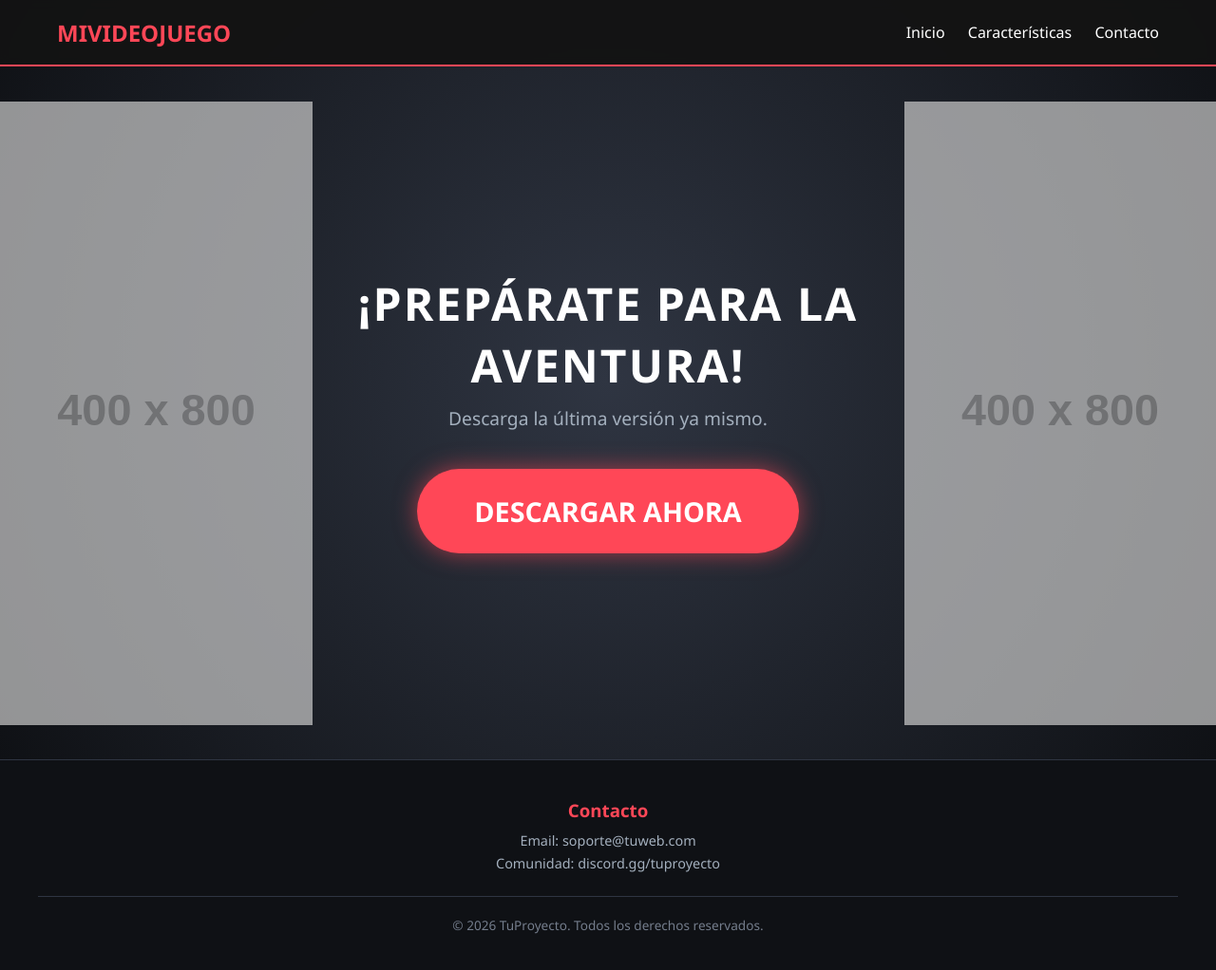
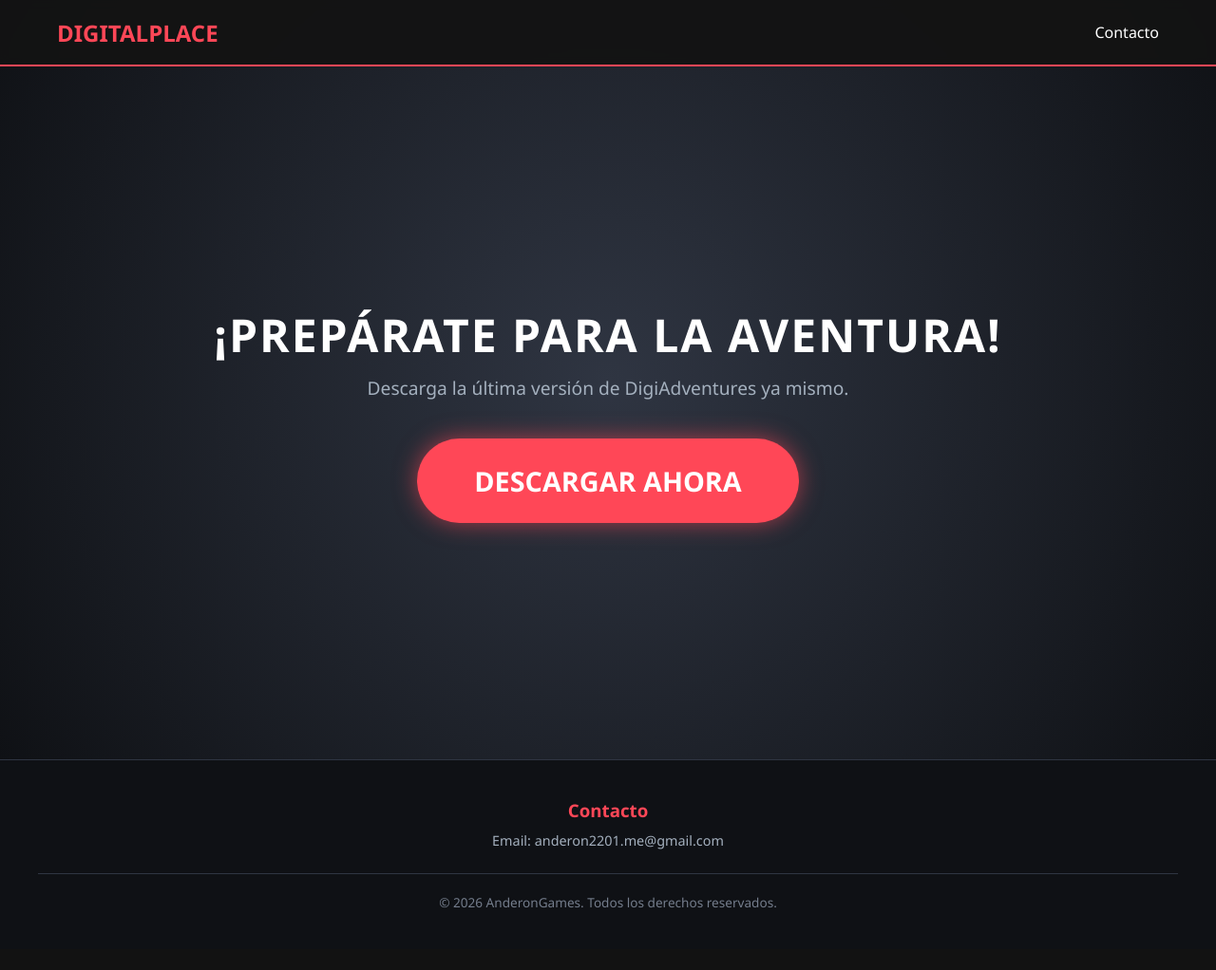
Before and after one commit to openordertop/Digitalplace, a plain HTML site: page index.html in a window 1280 px wide. Shown: the whole page at 95% size. After the commit the page ends 1000 px from the top, so only its background shows below. Drawn offline with Linux system fonts and the light colour scheme; placeholder pictures from the web are drawn by us.

Commit message:
edit index page

```diff
--- a/index.html
+++ b/index.html
@@ -3,67 +3,49 @@
     <head>
         <meta charset="UTF-8" />
         <meta name="viewport" content="width=device-width, initial-scale=1.0" />
-        <title>Plantilla de Descarga</title>
+        <title>Digitalplace</title>
         <link rel="stylesheet" href="styles.css" />
     </head>
     <body>
-        <!-- HEADER COLAPSABLE -->
         <header class="header" id="main-header">
             <div class="header-container">
-                <div class="logo">MiVideojuego</div>
+                <div class="logo">Digitalplace</div>
                 <nav class="nav">
-                    <a href="#inicio">Inicio</a>
-                    <a href="#caracteristicas">Características</a>
+                    <!--<a href="#inicio">Inicio</a>
+                    <a href="#caracteristicas">Características</a>-->
                     <a href="#contacto">Contacto</a>
                 </nav>
             </div>
         </header>
 
-        <!-- CUERPO PRINCIPAL (BANNER TOTAL) -->
         <main class="hero-banner" id="inicio">
-            <!-- Imagen Izquierda -->
-            <div class="banner-side side-left">
-                <img
-                    src="https://via.placeholder.com/400x800?text=Arte+Izquierda"
-                    alt="Arte Izquierda"
-                />
-            </div>
-
-            <!-- Contenido Central -->
             <div class="banner-content">
                 <h1 class="hero-title">¡Prepárate para la Aventura!</h1>
                 <p class="hero-subtitle">
-                    Descarga la última versión ya mismo.
+                    Descarga la última versión de DigiAdventures ya mismo.
                 </p>
-                <a href="#" class="btn-download">DESCARGAR AHORA</a>
-            </div>
-
-            <!-- Imagen Derecha -->
-            <div class="banner-side side-right">
-                <img
-                    src="https://via.placeholder.com/400x800?text=Arte+Derecha"
-                    alt="Arte Derecha"
-                />
+                <a
+                    href="https://drive.google.com/file/d/1L75NFkSDNA8XhSSZ7q-9lOgPZn5dAYF3/view?usp=sharing"
+                    class="btn-download"
+                    >DESCARGAR AHORA</a
+                >
             </div>
         </main>
 
-        <!-- FOOTER -->
         <footer class="footer" id="contacto">
             <div class="footer-container">
                 <div class="footer-info">
                     <h3>Contacto</h3>
-                    <p>Email: soporte@tuweb.com</p>
-                    <p>Comunidad: discord.gg/tuproyecto</p>
+                    <p>Email: anderon2201.me@gmail.com</p>
                 </div>
                 <div class="footer-copyright">
                     <p>
-                        &copy; 2026 TuProyecto. Todos los derechos reservados.
+                        &copy; 2026 AnderonGames. Todos los derechos reservados.
                     </p>
                 </div>
             </div>
         </footer>
 
-        <!-- JAVASCRIPT PARA EL HEADER -->
         <script>
             let lastScrollTop = 0;
             const header = document.getElementById("main-header");
```
